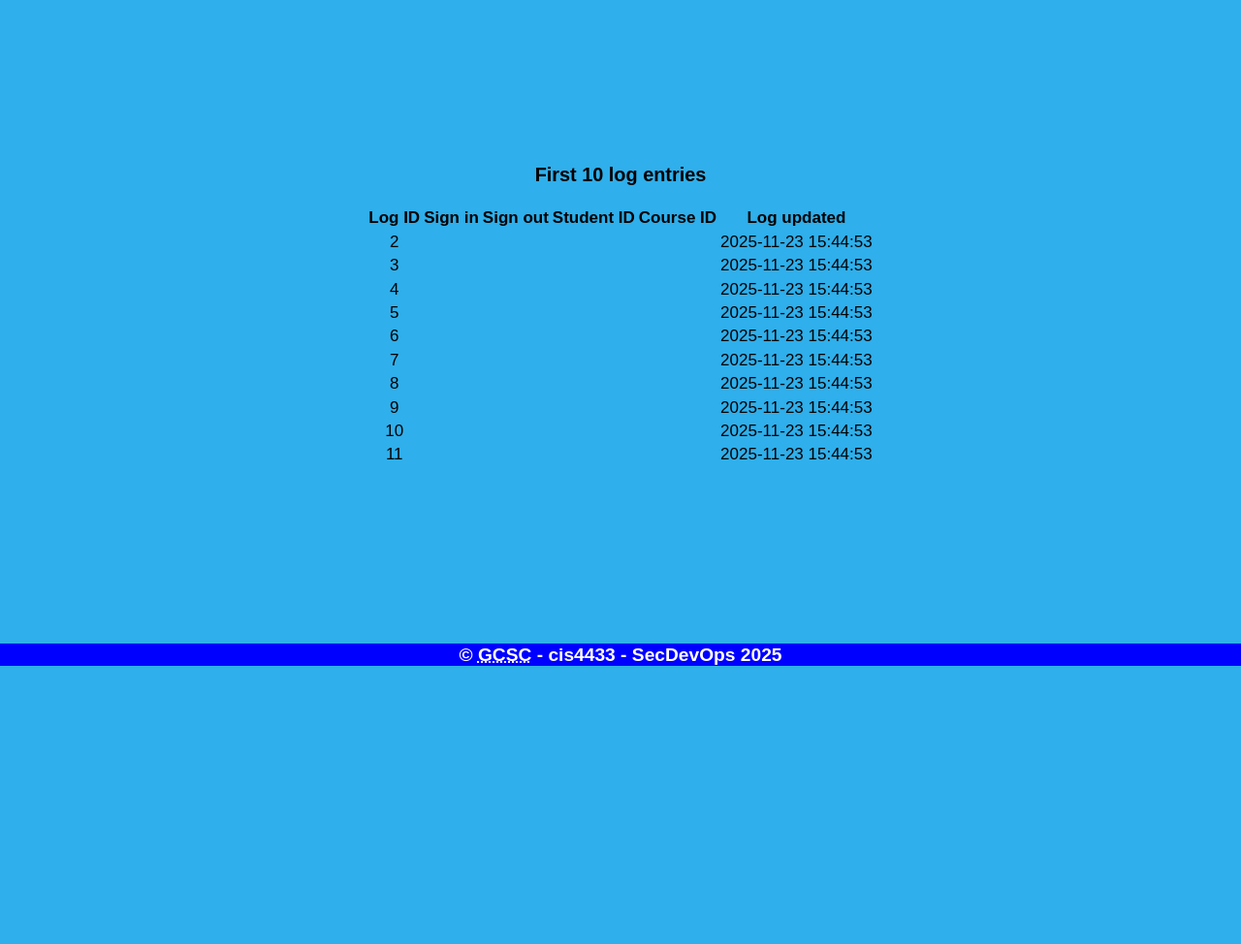
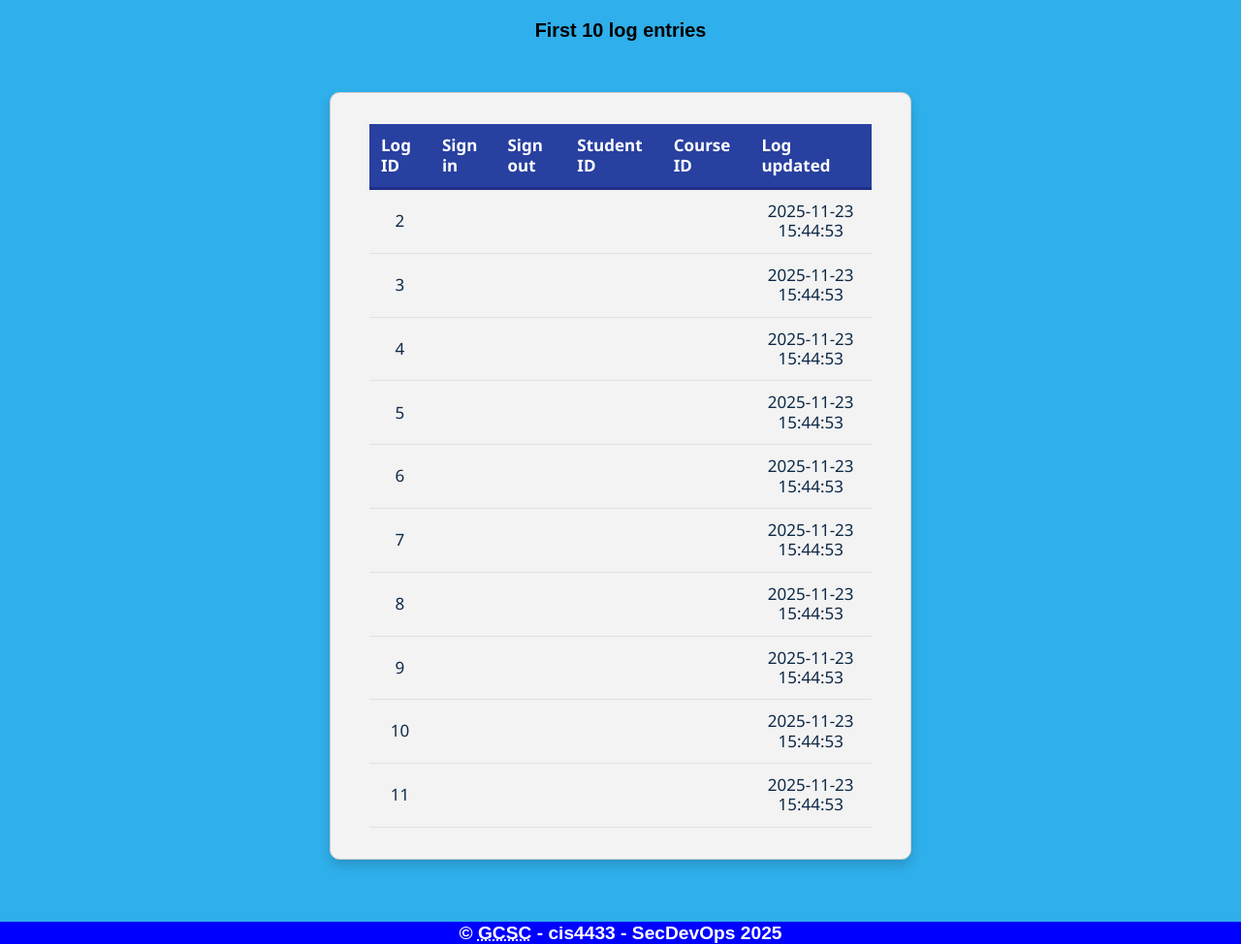
Before and after one commit to spotontom/secdevops, a PHP site: page /Admin in a window 1280 px wide. Shown: the part 113-1087 px from the top of the page at 97% size. Before the commit the page ends 800 px from the top, so only its background shows below. Run offline with PHP 8.4, Linux system fonts and the light colour scheme; data comes from the database, SQL or seed files in the repository; data that the repository does not hold is empty.

Commit message:
changed table in admin folder to match styling

```diff
--- a/Admin/index.php
+++ b/Admin/index.php
@@ -16,6 +16,7 @@
 
 <main>
     <h3>First 10 log entries</h3>
+    <div class="table-container">
         <table>
             <thead>
                 <tr>
@@ -40,7 +41,7 @@
                 <?php endforeach; ?>
             </tbody>
         </table>
-
+    </div>
 </main>
 <?php include '../views/footer.php'; ?>
 </body>
--- a/assets/styles.css
+++ b/assets/styles.css
@@ -294,4 +294,39 @@ fieldset {
 @media (min-width: 1600px) {
 fieldset {
     font-size:24px;
-}}
+}
+}
+/* Table styling to match form styling -Cameron*/
+.table-container {
+    background-color: #f3f3f3;
+    width: 37.5rem;
+    margin: 2rem auto;
+    padding: 2rem 2.5rem;
+    border-radius: 0.625rem;
+    border: 0.0625rem solid #ccc;
+    box-shadow: 0 0.375rem 0.75rem rgba(0, 0, 0, 0.15);
+    display: inline-block;
+}
+.table-container table {
+    width: 100%;
+    border-collapse: collapse;
+    font-family: "Segoe UI", Arial, sans-serif;
+}
+.table-container table thead {
+    background-color: #2840a0;
+    color: white;
+}
+.table-container table th {
+    padding: 0.75rem;
+    text-align: left;
+    font-weight: 600;
+    border-bottom: 0.1875rem solid #1f2e8a;
+}
+.table-container table td {
+    padding: 0.75rem;
+    border-bottom: 0.0625rem solid #e0e0e0;
+    color: #0e2a47;
+}
+.table-container table tbody tr:hover {
+    background-color: #f9fbff;
+}
```
Lines whose indentation alone changed are shown as unchanged.
